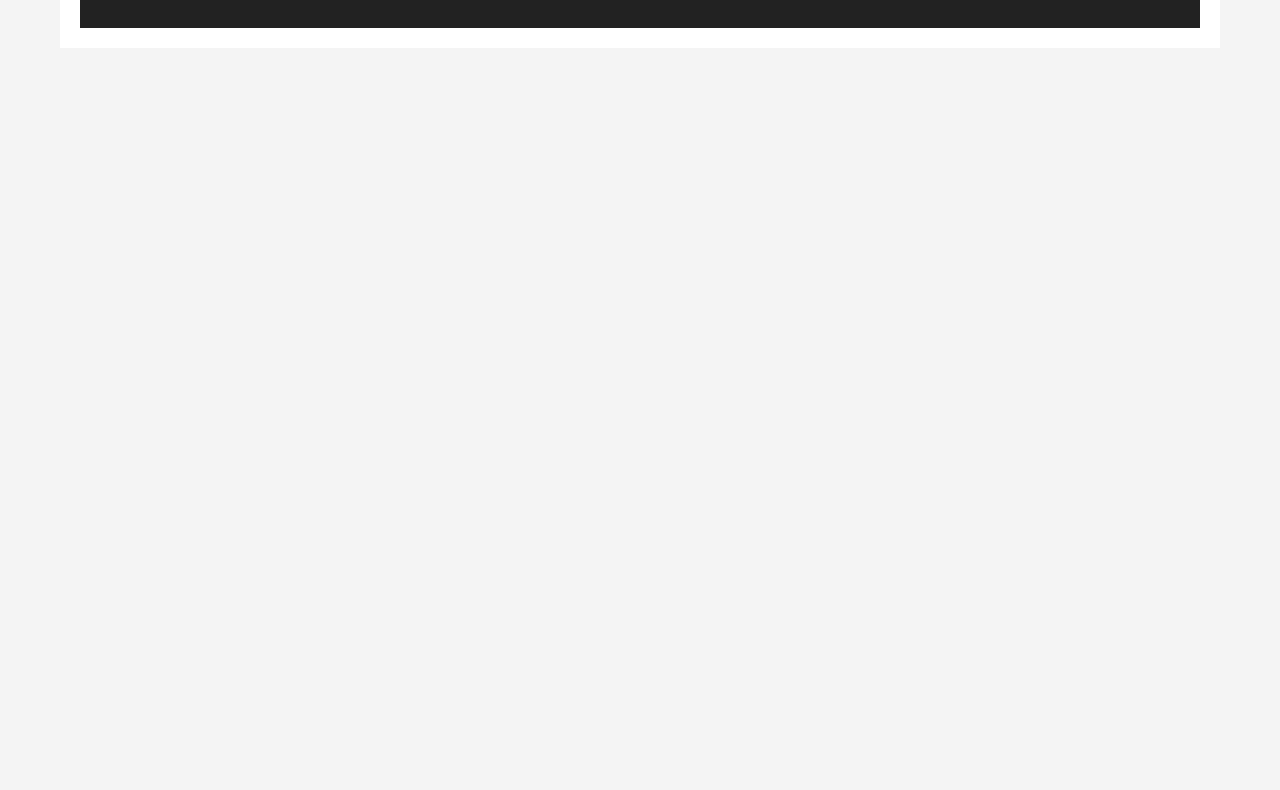
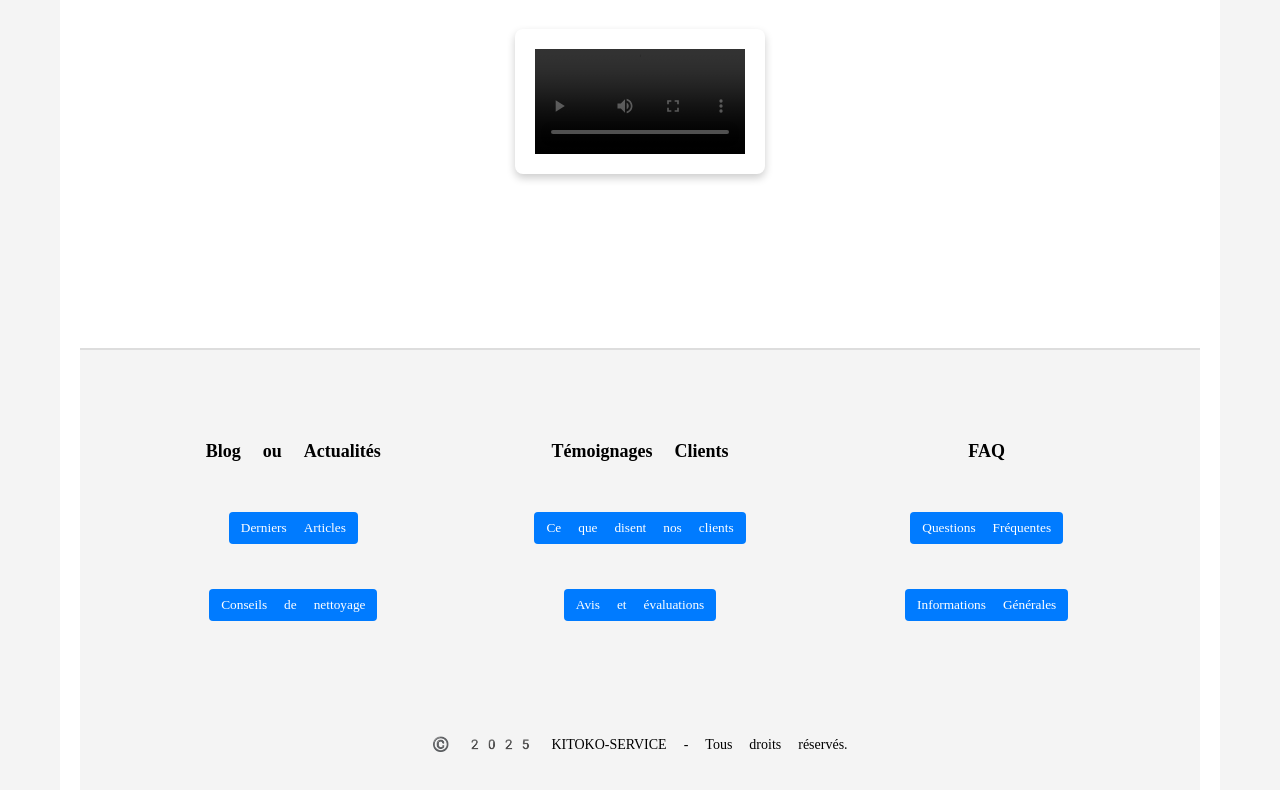
Before and after one commit to LOICKITOKO/kitoko-service, a React (Create React App) app in the folder frontend/: page / in a window 1280 px wide. Shown: the part 1316-2106 px from the top of the page. Before the commit the page ends 1424 px from the top, so only its background shows below. Built offline with nearby package versions, Linux system fonts and the light colour scheme; grey boxes are pictures that could not be loaded.

Commit message:
add task

```diff
--- a/frontend/src/App.css
+++ b/frontend/src/App.css
@@ -115,7 +115,7 @@ body {
 }
 
 .service p {
-  font-size: 18px;
+  font-size: 25px;
   color: #333;
 }
 
@@ -226,6 +226,58 @@ body {
   }
 }
 
+.footer-second {
+  background-color: #f4f4f4;
+  padding: 20px;
+  border-top: 2px solid #ddd;
+  margin-top: 30px;
+}
+
+.footer-content {
+  display: flex;
+  flex-wrap: wrap;
+  justify-content: space-between;
+}
+
+.footer-section {
+  flex: 1;
+  min-width: 200px;
+  margin: 10px;
+}
+
+.footer-section h3 {
+  font-size: 18px;
+  margin-bottom: 10px;
+  color: black;
+}
+
+.footer-section ul {
+  list-style: none;
+  padding: 0;
+}
+
+.footer-section ul li {
+  margin-bottom: 5px;
+}
+
+.footer-section ul li a {
+  text-decoration: none;
+  color: #333;
+}
+
+button.link-button {
+  background-color: #007BFF; /* Couleur de fond */
+  color: white; /* Couleur du texte */
+  border-radius: 4px; /* Coins arrondis */
+  padding: 8px 12px; /* Espacement interne */
+  border: none; /* Retirer la bordure */
+  cursor: pointer;
+}
+
+button.link-button:hover {
+  background-color: #0056b3; /* Couleur de fond au survol */
+}
+
 /* Footer */
 footer {
   background-color: #222;
@@ -239,4 +291,5 @@ footer {
 
 footer p {
   font-size: 14px;
+  color: black;
 }
--- a/frontend/src/App.js
+++ b/frontend/src/App.js
@@ -21,7 +21,6 @@ function App() {
   const handleSubmit = (e) => {
     e.preventDefault();
     alert('Demande envoyée !');
-    // Logique de soumission du formulaire (par exemple avec fetch() pour une API)
   };
 
   return (
@@ -79,7 +78,6 @@ function App() {
                   </div>
                 </div>
               </section>
-
             </div>
           } />
 
@@ -141,8 +139,51 @@ function App() {
         </Routes>
 
         {/* Footer */}
-        <footer className="footer">
+        <footer className="footer-second">
+          <div className="footer-content">
+            {/* Blog ou actualités */}
+            <div className="footer-section">
+              <h3>Blog ou Actualités</h3>
+              <ul>
+                <li>
+                  <button onClick={() => alert('Derniers Articles à venir')} className="link-button">Derniers Articles</button>
+                </li>
+                <li>
+                  <button onClick={() => alert('Conseils de nettoyage à venir')} className="link-button">Conseils de nettoyage</button>
+                </li>
+              </ul>
+            </div>
+
+            {/* Témoignages Clients */}
+            <div className="footer-section">
+              <h3>Témoignages Clients</h3>
+              <ul>
+                <li>
+                  <button onClick={() => alert('Ce que disent nos clients')} className="link-button">Ce que disent nos clients</button>
+                </li>
+                <li>
+                  <button onClick={() => alert('Avis et évaluations')} className="link-button">Avis et évaluations</button>
+                </li>
+              </ul>
+            </div>
+
+            {/* FAQ */}
+            <div className="footer-section">
+              <h3>FAQ</h3>
+              <ul>
+                <li>
+                  <button onClick={() => alert('Questions Fréquentes')} className="link-button">Questions Fréquentes</button>
+                </li>
+                <li>
+                  <button onClick={() => alert('Informations Générales')} className="link-button">Informations Générales</button>
+                </li>
+              </ul>
+            </div>
+          </div>
+
+          <div className="footer-bottom">
             <p>© 2025 KITOKO-SERVICE - Tous droits réservés.</p>
+          </div>
         </footer>
       </div>
     </Router>
```
Also changed, not shown: 1 other file (tests, documents, lock files or other folders). Lines whose indentation alone changed are shown as unchanged.
